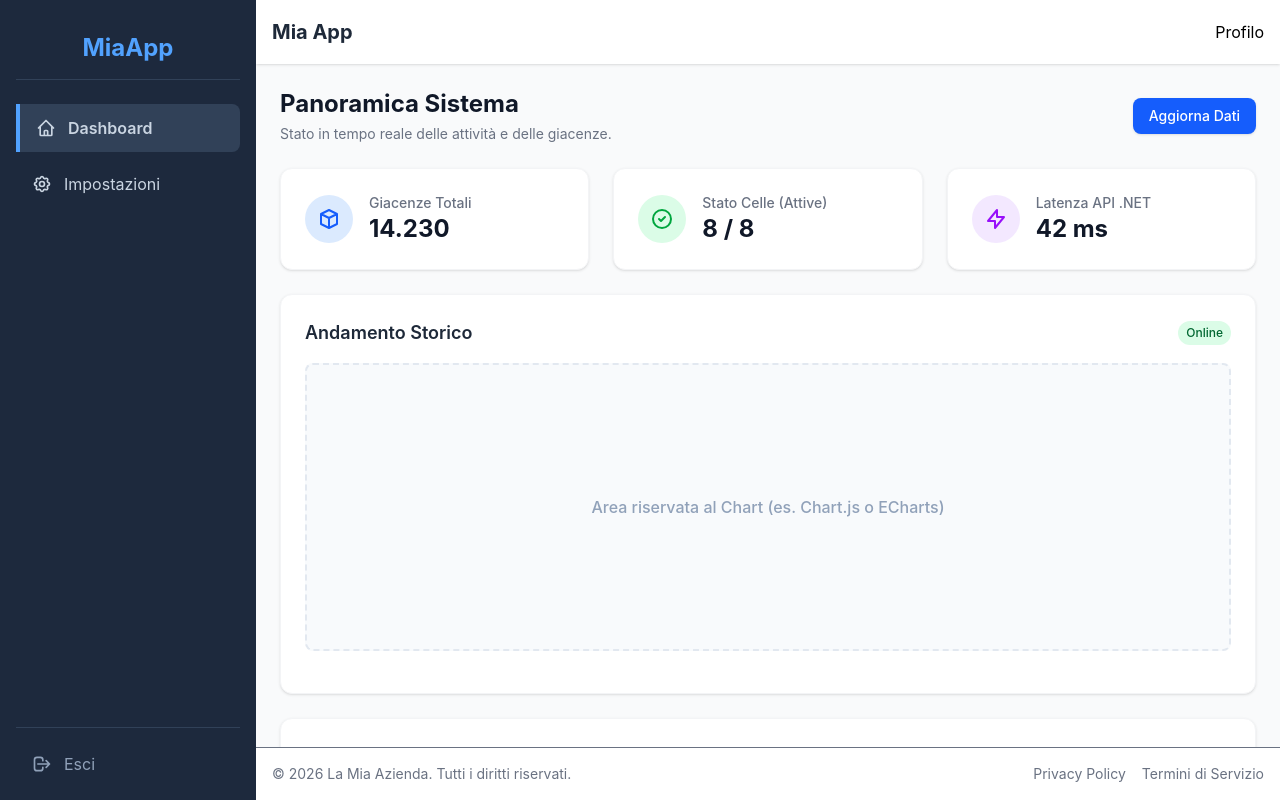
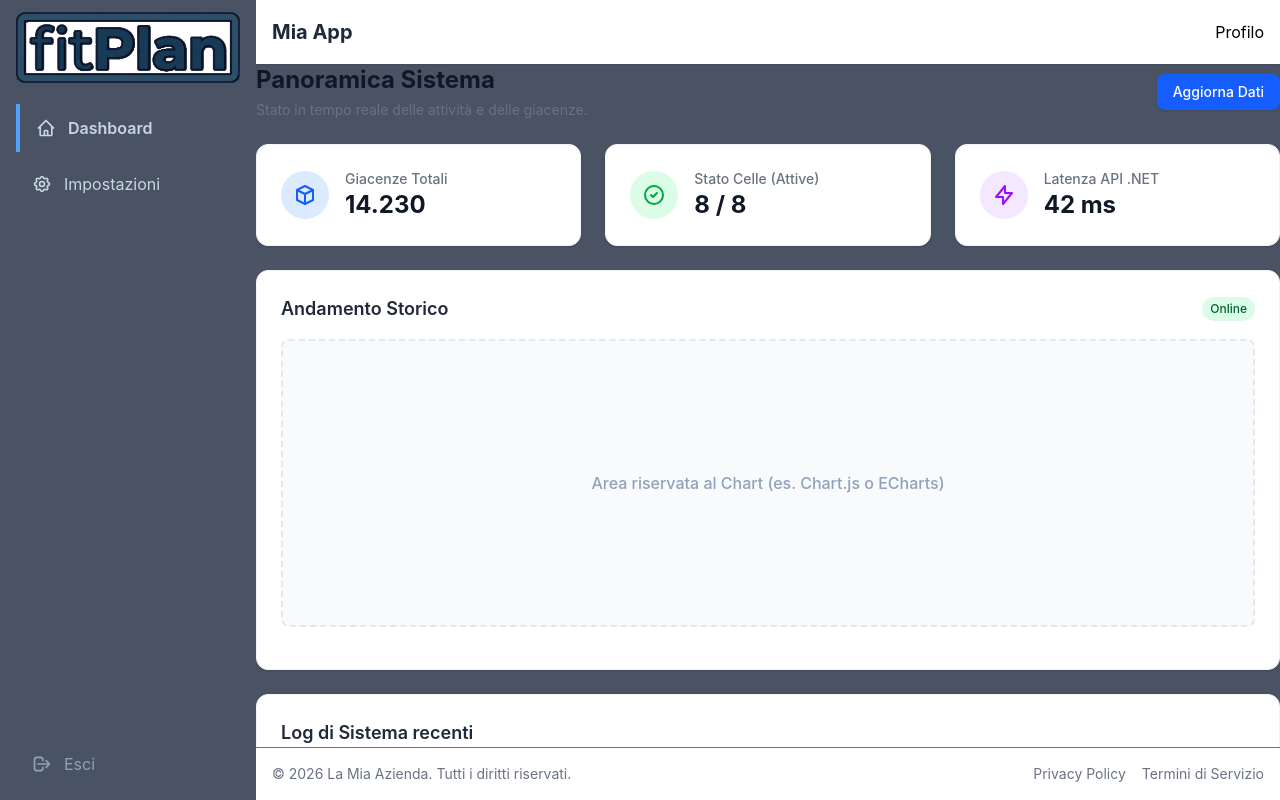
Before and after one commit to elienn2000/FitPlan, an Angular app in the folder FitPlan.Web/: page /app/dashboard in a window 1280 px wide. Built offline with nearby package versions, Linux system fonts and the light colour scheme; sample sign-in values are in the browser's storage.

Commit message:
feat: testing with sthe styles and the colors

```diff
--- a/FitPlan.Web/src/app/components/layout/main-layout.component.html
+++ b/FitPlan.Web/src/app/components/layout/main-layout.component.html
@@ -1,4 +1,4 @@
-<div class="flex h-screen w-full bg-gray-50 overflow-hidden">
+<div class="flex h-screen w-full bg-[var(--color-bg-opaque)] overflow-hidden">
 
   <!-- BACKDROP (Sfondo scuro semitrasparente solo per Mobile) -->
   <!-- Visibile solo se la sidebar è aperta, cliccandoci si chiude -->
@@ -14,7 +14,7 @@
     Desktop (md:): relativa, sempre visibile (translate-x-0)
   -->
   <app-sidebar
-    class="fixed inset-y-0 left-0 z-50 w-64 bg-slate-800 text-white transition-transform duration-300 ease-in-out md:relative md:translate-x-0"
+    class="fixed inset-y-0 left-0 z-50 w-64 transition-transform duration-300 ease-in-out md:relative md:translate-x-0"
     [class.-translate-x-full]="!isMobileSidebarOpen"
     [class.translate-x-0]="isMobileSidebarOpen">
   </app-sidebar>
@@ -30,7 +30,7 @@
 
     <!-- AREA PRINCIPALE: qui dentro andranno le view (es. Dashboard) -->
     <!-- overflow-y-auto permette lo scroll solo in quest'area -->
-    <main class="flex-1 overflow-y-auto p-4 md:p-6">
+    <main class="flex-1 overflow-y-auto p-0 md:p-0">
       <router-outlet></router-outlet>
     </main>
 
--- a/FitPlan.Web/src/app/components/layout/sidebar/sidebar.component.html
+++ b/FitPlan.Web/src/app/components/layout/sidebar/sidebar.component.html
@@ -1,9 +1,9 @@
 <!-- h-full assicura che il contenuto riempia tutta l'altezza passata dal main-layout -->
-    <div class="flex flex-col h-full p-4">
+<div class="flex flex-col h-full p-4 bg-transparent text-white">
 
   <!-- LOGO / BRAND AREA -->
   <div class="flex items-center justify-center h-16 border-b border-slate-700 mb-6">
-        <span class="text-2xl font-bold text-blue-400">MiaApp</span>
+    <img src="logo-no-bg.png" alt="Logo" class="w-full max-w-md">
   </div>
 
   <!-- MENU DI NAVIGAZIONE -->
@@ -14,8 +14,8 @@
     <!-- routerLinkActive applica quelle classi solo quando l'URL corrisponde -->
     <a
     routerLink="/app/dashboard"
-          routerLinkActive="bg-slate-700 text-blue-400 font-semibold border-l-4 border-blue-400"
-          class="flex items-center px-4 py-3 text-slate-300 rounded-r-lg hover:bg-slate-700 hover:text-white transition-colors">
+    routerLinkActive="bg-transparent text-blue-400 font-semibold border-l-4 border-blue-400"
+    class="flex items-center px-4 py-3 text-slate-300 rounded-r-lg hover:bg-transparent hover:text-white transition-colors">
     <!-- Icona di esempio -->
     <svg class="w-5 h-5 mr-3" fill="none" stroke="currentColor" viewBox="0 0 24 24">
       <path stroke-linecap="round" stroke-linejoin="round" stroke-width="2" d="M3 12l2-2m0 0l7-7 7 7M5 10v10a1 1 0 001 1h3m10-11l2 2m-2-2v10a1 1 0 01-1 1h-3m-6 0a1 1 0 001-1v-4a1 1 0 011-1h2a1 1 0 011 1v4a1 1 0 001 1m-6 0h6"></path>
@@ -25,8 +25,8 @@
 
   <a
   routerLink="/app/settings"
-          routerLinkActive="bg-slate-700 text-blue-400 font-semibold border-l-4 border-blue-400"
-          class="flex items-center px-4 py-3 text-slate-300 rounded-r-lg hover:bg-slate-700 hover:text-white transition-colors">
+  routerLinkActive="bg-transparent text-blue-400 font-semibold border-l-4 border-blue-400"
+  class="flex items-center px-4 py-3 text-slate-300 rounded-r-lg hover:bg-transparent hover:text-white transition-colors">
   <svg class="w-5 h-5 mr-3" fill="none" stroke="currentColor" viewBox="0 0 24 24">
     <path stroke-linecap="round" stroke-linejoin="round" stroke-width="2" d="M10.325 4.317c.426-1.756 2.924-1.756 3.35 0a1.724 1.724 0 002.573 1.066c1.543-.94 3.31.826 2.37 2.37a1.724 1.724 0 001.065 2.572c1.756.426 1.756 2.924 0 3.35a1.724 1.724 0 00-1.066 2.573c.94 1.543-.826 3.31-2.37 2.37a1.724 1.724 0 00-2.572 1.065c-.426 1.756-2.924 1.756-3.35 0a1.724 1.724 0 00-2.573-1.066c-1.543.94-3.31-.826-2.37-2.37a1.724 1.724 0 00-1.065-2.572c-1.756-.426-1.756-2.924 0-3.35a1.724 1.724 0 001.066-2.573c-.94-1.543.826-3.31 2.37-2.37.996.608 2.296.07 2.572-1.065z"></path>
     <path stroke-linecap="round" stroke-linejoin="round" stroke-width="2" d="M15 12a3 3 0 11-6 0 3 3 0 016 0z"></path>
@@ -36,10 +36,10 @@
 </nav>
 
 <!-- AREA BOTTOM (es. Logout) -->
-      <div class="border-t border-slate-700 pt-4 mt-auto">
+<div class="border-t border-transparent pt-4 mt-auto">
   <a
   routerLink="/auth"
-          class="flex items-center px-4 py-2 text-slate-400 hover:text-white hover:bg-slate-700 rounded-md transition-colors">
+  class="flex items-center px-4 py-2 text-slate-400 hover:text-white hover:bg-transparent rounded-md transition-colors">
   <svg class="w-5 h-5 mr-3" fill="none" stroke="currentColor" viewBox="0 0 24 24">
     <path stroke-linecap="round" stroke-linejoin="round" stroke-width="2" d="M17 16l4-4m0 0l-4-4m4 4H7m6 4v1a3 3 0 01-3 3H6a3 3 0 01-3-3V7a3 3 0 013-3h4a3 3 0 013 3v1"></path>
   </svg>
--- a/FitPlan.Web/src/styles/theme.css
+++ b/FitPlan.Web/src/styles/theme.css
@@ -2,4 +2,8 @@
   --color-primary-300: #93c5fd;
   --color-primary-700: #1d4ed8;
   --color-primary-800: #1e40af;
+
+  /*Background*/
+  --color-bg: var(--color-slate-600);
+  --color-bg-opaque: color-mix(in srgb, var(--color-slate-800) 80%, transparent);
 }
```
Also changed, not shown: FitPlan.Web/src/app/components/layout/sidebar/sidebar.component.scss (added). Lines whose indentation alone changed are shown as unchanged.
